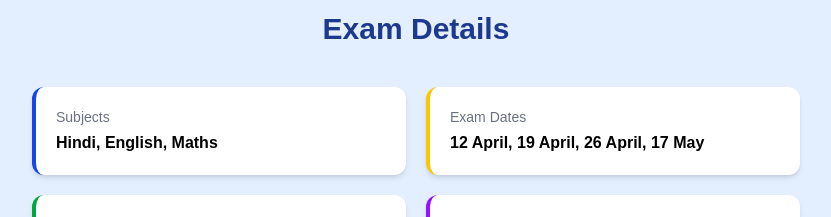
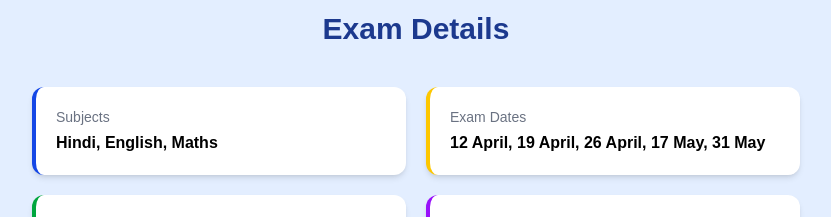
Before and after one commit to bhawesh-dev/ajay-ctet, a Next.js app: page /accst in a window 1280 px wide. Shown: the part 1420-1637 px from the top of the page, without its empty margins (224-1055 px from the left). Built offline with nearby package versions, Linux system fonts and the light colour scheme.

Commit message:
Restored ACCST Schlorship flow for the 31 May exam

```diff
--- a/app/accst/form/page.js
+++ b/app/accst/form/page.js
@@ -245,7 +245,7 @@ function FormPageInner() {
 
               <select name="slot" value={form.slot} onChange={handleChange} className="w-full border p-3 rounded-lg">
                 <option value="">Select Exam Slot</option>
-                <option>17 May</option>
+                <option>31 May</option>
               </select>
               {errors.slot && <p className="text-red-500 text-sm">{errors.slot}</p>}
 
--- a/app/accst/page.js
+++ b/app/accst/page.js
@@ -334,7 +334,7 @@ export default function ACCST() {
 
           <div className="bg-white p-5 rounded-xl shadow-md border-l-4 border-yellow-400">
             <p className="text-sm text-gray-500">Exam Dates</p>
-            <p className="font-semibold mt-1">12 April, 19 April, 26 April, 17 May</p>
+            <p className="font-semibold mt-1">12 April, 19 April, 26 April, 17 May, 31 May</p>
           </div>
 
           <div className="bg-white p-5 rounded-xl shadow-md border-l-4 border-green-600">
```
